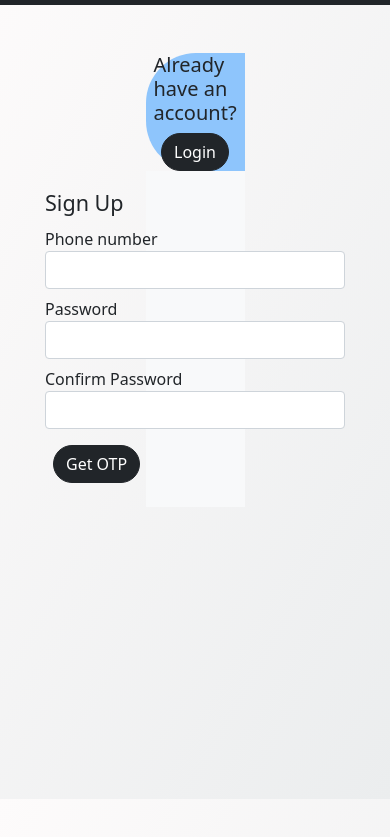
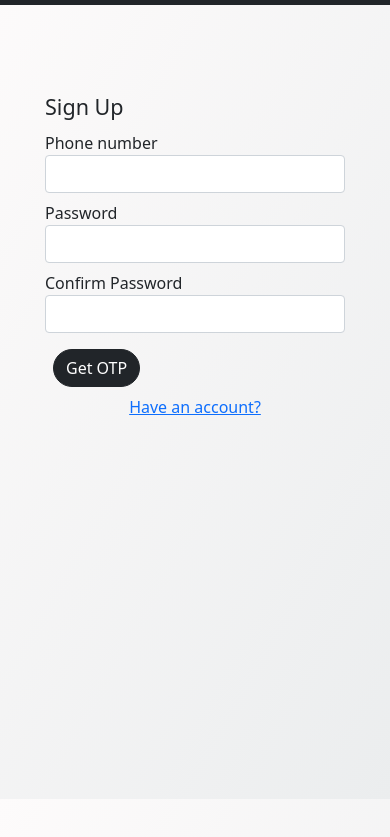
Before and after one commit to txtyash/ebill, a plain HTML site: page login.html in a window 390 px wide. Shown: the part 45-882 px from the top of the page. Drawn offline with nearby package versions, Linux system fonts and the light colour scheme.

Commit message:
Makes login page responsive

```diff
--- a/login.html
+++ b/login.html
@@ -20,16 +20,19 @@
         console.log("swapping");
         let desc = document.querySelector(".desc");
         let descBtn = document.querySelector(".descBtn");
+        let swapLink = document.querySelector(".swapLink");
         let loginForm = document.querySelector(".loginForm");
         let signUpForm = document.querySelector(".signUpForm");
         if (descBtn.innerText === "Login") {
-          desc.innerText = "New here? Let's create your new account!";
+          desc.innerText = "Create a new account?";
           descBtn.innerText = "Sign Up";
+          swapLink.innerText = "Create a new account?";
           signUpForm.classList.add("d-none");
           loginForm.classList.remove("d-none");
         } else {
           desc.innerText = "Already have an account?";
           descBtn.innerText = "Login";
+          swapLink.innerText = "Have an account?";
           signUpForm.classList.remove("d-none");
           loginForm.classList.add("d-none");
         }
@@ -96,29 +99,29 @@
       <div class="container-fluid row mx-auto p-5 w-50">
         <!-- Description(Login) -->
         <div
-          class="col-sm-4 d-flex flex-column justify-content-center align-items-center"
+          class="d-none d-md-block col-8 col-md-4"
           style="background-color: #8ec5fc; border-radius: 50px 0px 0px 50px"
         >
-          <p class="h5 desc">Already have an account?</p>
-          <button
-            class="btn btn-xl btn-dark rounded-pill descBtn"
-            onclick="swapLogin()"
+          <img src="bulb.svg" class="p-4" />
+          <div
+            class="d-flex flex-column justify-content-center align-items-center px-5 py-2"
           >
-            Login
-          </button>
+            <p class="text-center desc">Already have an account?</p>
+            <button
+              class="btn btn-xl btn-dark rounded-pill descBtn"
+              onclick="swapLogin()"
+            >
+              Login
+            </button>
+          </div>
         </div>
         <!-- Description(Sign Up) -->
         <!-- Forms -->
         <div
-          class="col-sm-8 bg-light d-flex flex-column align-items-center justify-content-center p-3"
+          class="mx-auto col-7 col-md-8 d-flex flex-column align-items-center justify-content-center p-3"
         >
           <!-- Sign Up Form -->
-          <form
-            action="#"
-            method="post"
-            class="signUpForm"
-            style="width: 300px"
-          >
+          <form method="post" class="signUpForm" style="width: 300px">
             <fieldset>
               <legend>Sign Up</legend>
               <div class="form-group my-2">
@@ -143,17 +146,17 @@
                   required
                 />
               </div>
-              <button
-                type="submit"
+              <a
+                href="dashboard.html"
                 class="btn btn-dark btn-xl rounded-pill m-2"
               >
-                Get OTP
-              </button>
+                Get OTP</a
+              >
             </fieldset>
           </form>
           <!-- Login Form -->
           <form
-            action="#"
+            action="dashboard.html"
             method="post"
             class="d-none loginForm"
             style="width: 300px"
@@ -173,14 +176,19 @@
                   required
                 />
               </div>
-              <button
-                type="submit"
+              <a
+                href="dashboard.html"
                 class="btn btn-dark btn-xl rounded-pill m-2"
               >
-                Login
-              </button>
+                Get OTP</a
+              >
             </fieldset>
           </form>
+          <a
+            class="text-nowrap d-md-none swapLink link-primary"
+            onclick="swapLogin()"
+            >Have an account?</a
+          >
         </div>
       </div>
     </div>
```
